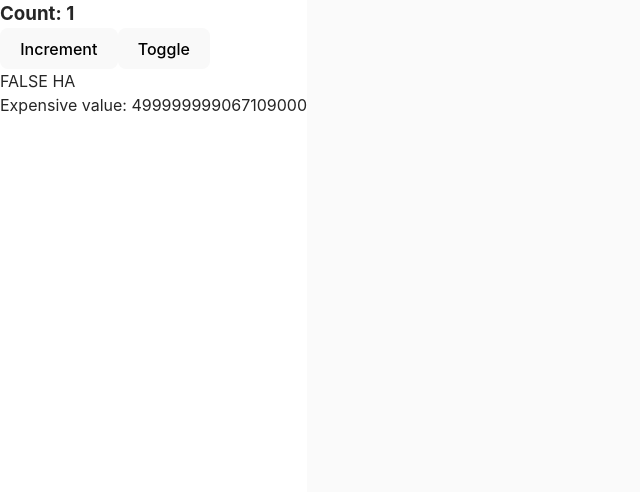
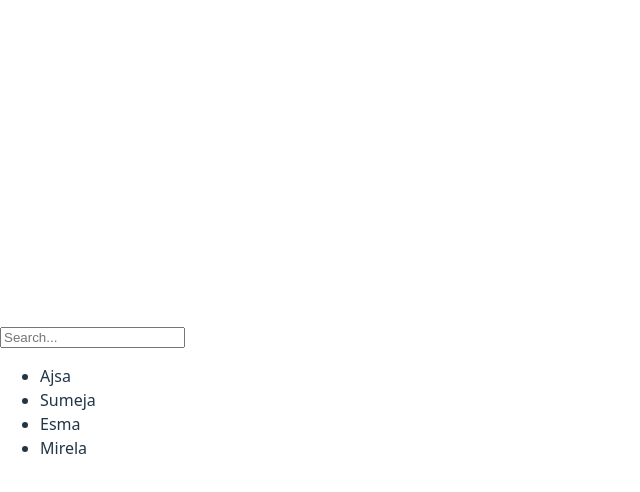
Before and after one commit to ajsabesirovic/Codequeens_react, a React (Vite) app: page / in a window 1280 px wide. Shown: the top 492 px of the page, without its empty margins (0-640 px from the left). Built offline with nearby package versions, Linux system fonts and the light colour scheme.

Commit message:
16.cas i domaci

```diff
--- a/src/App.jsx
+++ b/src/App.jsx
@@ -1,11 +1,47 @@
-import "./App.css";
-import ExpensiveCalculationExample from "./ExpensiveCalculationExample";
+import { useState, useMemo, useCallback } from "react";
+import UserList from "./UserList";
+import Parent from "./Parent";
+
+// Lista korisnika – statički definisana izvan komponente App.
+// Pošto se ne menja, ne izaziva re-render komponente.
+const users = [
+  { id: 1, name: "Ajsa" },
+  { id: 2, name: "Sumeja" },
+  { id: 3, name: "Esma" },
+  { id: 4, name: "Mirela" },
+];
 
 function App() {
+  // query čuva tekst koji korisnik unese u input polje (pretraga)
+  const [query, setQuery] = useState("");
+
+  // useMemo se koristi da izračunavanje (filter funkcija) ne bi bilo
+  // ponovo izvršeno svaki put kad se komponenta renderuje,
+  // već samo kad se promeni "query".
+  const filteredUsers = useMemo(() => {
+    // Filtrira korisnike koji sadrže tekst iz "query" (ne razlikuje velika/mala slova)
+    return users.filter((u) =>
+      u.name.toLowerCase().includes(query.toLowerCase())
+    );
+  }, [query]);
+  // ← useMemo će ponovo izračunati filteredUsers SAMO ako se promeni query
+
+  // useCallback vraća memoizovanu verziju funkcije handleChange
+  // To znači da će referenca na funkciju ostati ista između rendera,
+  // osim ako se ne promeni nešto u dependency nizu (ovde nema ničega)
+  // Ovo sprečava nepotrebne re-render-e child komponenti koje primaju ovu funkciju kao prop
+  const handleChange = useCallback((e) => {
+    setQuery(e.target.value); // ažurira query kad korisnik piše u input
+  }, []);
   return (
-    <div className="app">
-      <ExpensiveCalculationExample />
+    <div>
+      {/* <Parent />
+      Probajte prvo samo Parent da returnate i to bez ikakvih
+      funkcija i state-ova u App komponenti, a onda pogledajte ispod*/}
+      <input placeholder="Search..." value={query} onChange={handleChange} />
+      <UserList users={filteredUsers} />
     </div>
   );
 }
+
 export default App;
--- /dev/null
+++ b/src/Parent.jsx
@@ -0,0 +1,36 @@
+import React from "react";
+import { useCallback, useState } from "react";
+
+// Komponentu Button umotavamo u React.memo da bi React zapamtio njen prethodni rezultat renderovanja.
+// React.memo sprečava ponovno renderovanje ako se props-i nisu promenili.
+const Button = React.memo(({ onClick }) => {
+  console.log("Button rendered"); // Ispisuje se svaki put kada se Button ponovo renderuje
+  return <button onClick={onClick}>Click me</button>; // Dugme koje poziva funkciju prosleđenu kroz prop
+});
+
+function Parent() {
+  console.log("Parent rendered"); // Ispisuje se svaki put kada se Parent renderuje
+  const [count, setCount] = useState(0);
+
+  // useCallback memoizuje funkciju i vraća istu referencu pri svakom renderovanju
+  // Pošto zavisnosti [] ne sadrže ništa, funkcija se kreira samo jednom.
+  const handleClick = useCallback(() => {
+    console.log("Clicked");
+  }, []);
+
+  return (
+    <div>
+      <p>Count: {count}</p>
+
+      {/* Svaki klik izaziva ponovno renderovanje Parent komponente */}
+      <button onClick={() => setCount(count + 1)}>Increment</button>
+
+      {/* Button komponenta prima handleClick kao prop.
+          Zahvaljujući useCallback-u, handleClick uvek ostaje ista funkcija,
+          pa React.memo sprečava ponovno renderovanje Button komponente */}
+      <Button onClick={handleClick} />
+    </div>
+  );
+}
+
+export default Parent;
--- /dev/null
+++ b/src/UserList.jsx
@@ -0,0 +1,14 @@
+import React from "react";
+
+function UserList({ users }) {
+  console.log("UserList rendered");
+  return (
+    <ul>
+      {users.map((u) => (
+        <li key={u.id}>{u.name}</li>
+      ))}
+    </ul>
+  );
+}
+
+export default React.memo(UserList);
```
Also changed, not shown: domaci/domaci.txt, 1 other file (tests, documents, lock files or other folders).
